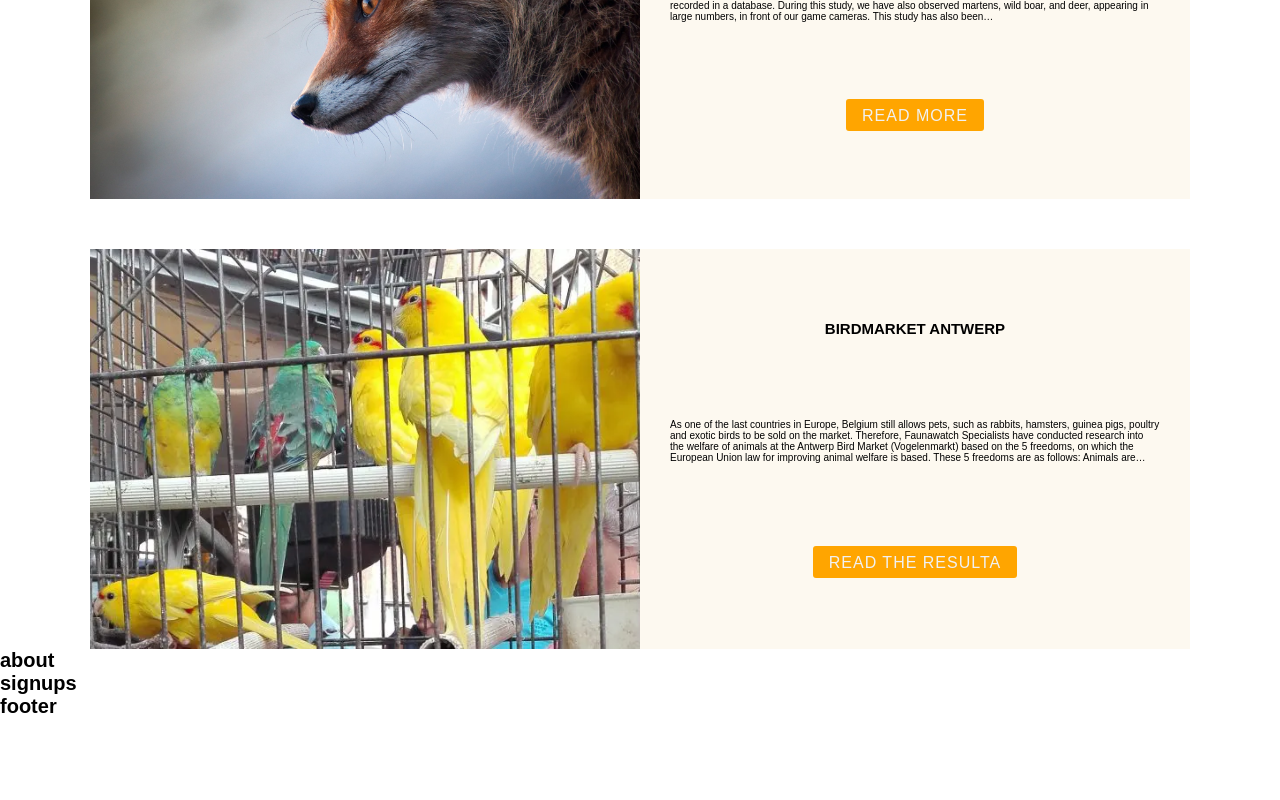
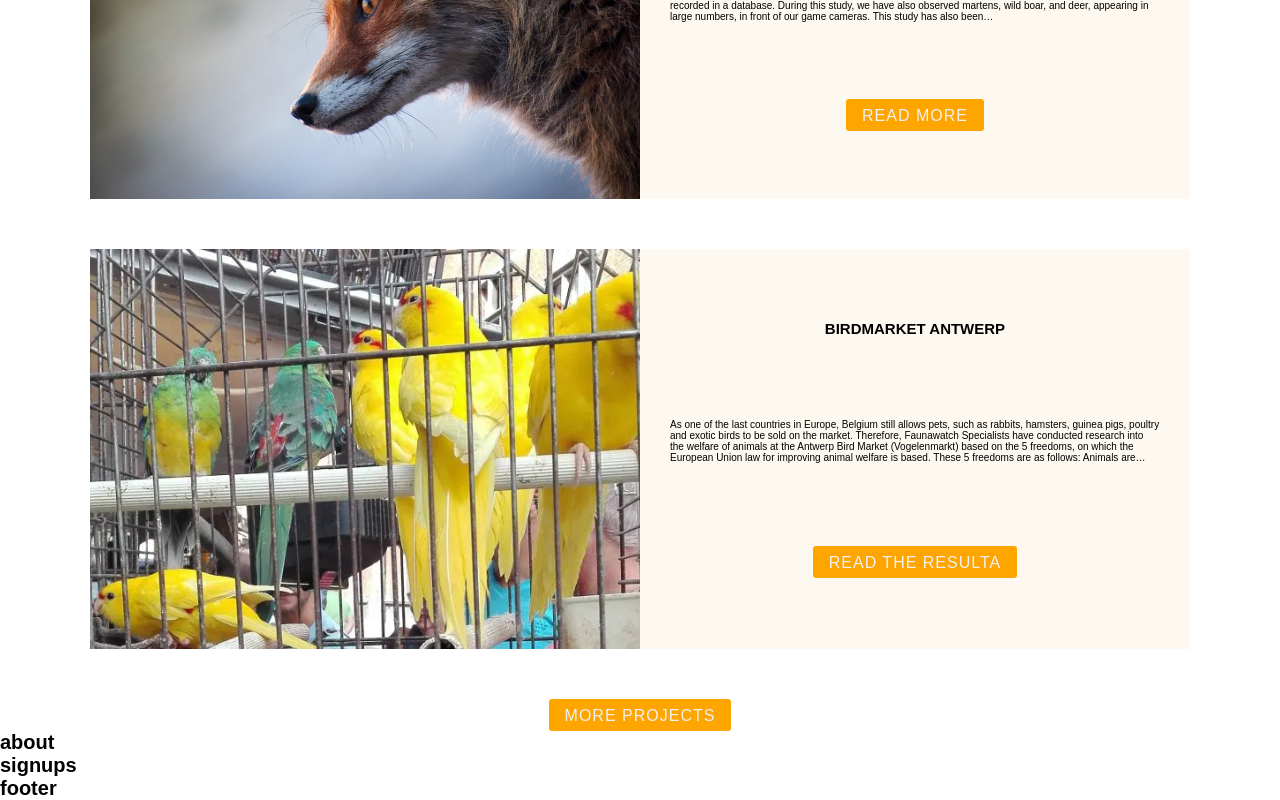
Before and after one commit to JoakimWretlind/faunawatch, a React (Create React App) app: page / in a window 1280 px wide. Shown: the part 1383-2183 px from the top of the page. Before the commit the page ends 2101 px from the top, so only its background shows below. Built offline with nearby package versions, Linux system fonts and the light colour scheme; the HTML template or start-up script is replaced by a standard one.

Commit message:
added button to project

```diff
--- a/src/components/pages/Projects/Projects.js
+++ b/src/components/pages/Projects/Projects.js
@@ -4,7 +4,7 @@ import {
     ProjectSection,
     ProjectContainer
 } from './Projects.styling';
-import { MainHeader, Underline } from '../../sharedComponents';
+import { MainHeader, Underline, BigBtn } from '../../sharedComponents';
 
 const Projects = () => {
     return (
@@ -14,6 +14,7 @@ const Projects = () => {
                     <MainHeader>projects</MainHeader>
                     <Underline />
                     <ProjectCard />
+                    <BigBtn className="lastOnSection">More projects</BigBtn>
                 </ProjectContainer>
             </ProjectSection>
         </>
--- a/src/components/sharedComponents.js
+++ b/src/components/sharedComponents.js
@@ -15,6 +15,9 @@ export const BigBtn = styled.span`
     font-size: clamp(1.4rem, 4vw, 1.6rem);
     color: #f1f1f1;
     letter-spacing: .1rem;
+    &.lastOnSection{
+        margin-top: 5rem;
+    }
 `;
 
 export const MainHeader = styled.h1`
```
